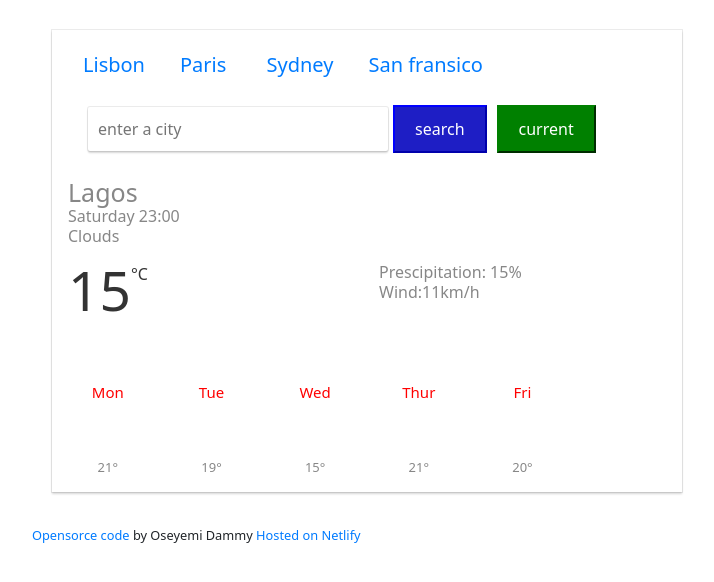
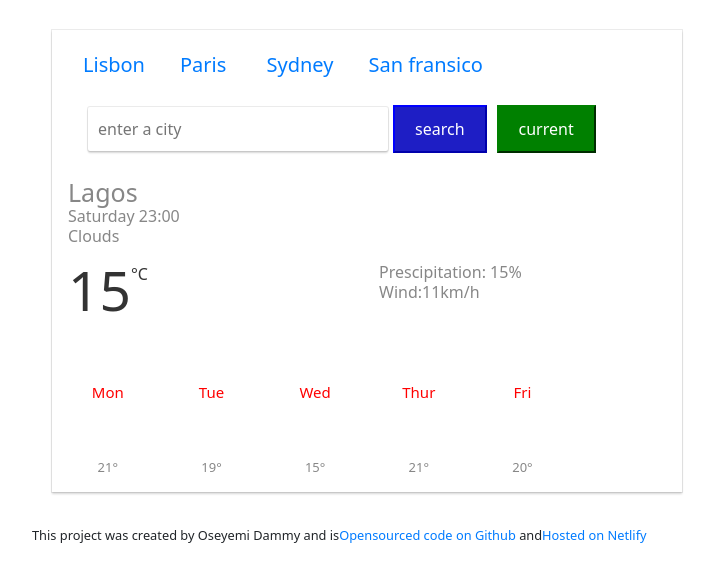
Before and after one commit to Dammy36/weather2-react, a React (Create React App) app: page / in a window 1280 px wide. Shown: the top 582 px of the page, without its empty margins (18-732 px from the left). Built offline with nearby package versions, Linux system fonts and the light colour scheme.

Commit message:
changed the  Git repo Url

```diff
--- a/src/Weather.js
+++ b/src/Weather.js
@@ -5,10 +5,10 @@ import './App.css';
 export default function Weather() {
 
     return (
-      <small className="hosted">
+      <small className="hosted">This project was created by Oseyemi Dammy and is
         <a href="https://github.com/Dammy36/weather2-react"  rel="noreferrer" target="_blank">
-          Opensorce code </a>
-        by Oseyemi Dammy {}
+          Opensourced code on Github </a> and
+         {""}
         <a href="https://inspiring-stroopwafel-6ba231.netlify.app/" rel="noreferrer" target="_blank">
            Hosted on Netlify
         </a>
```
